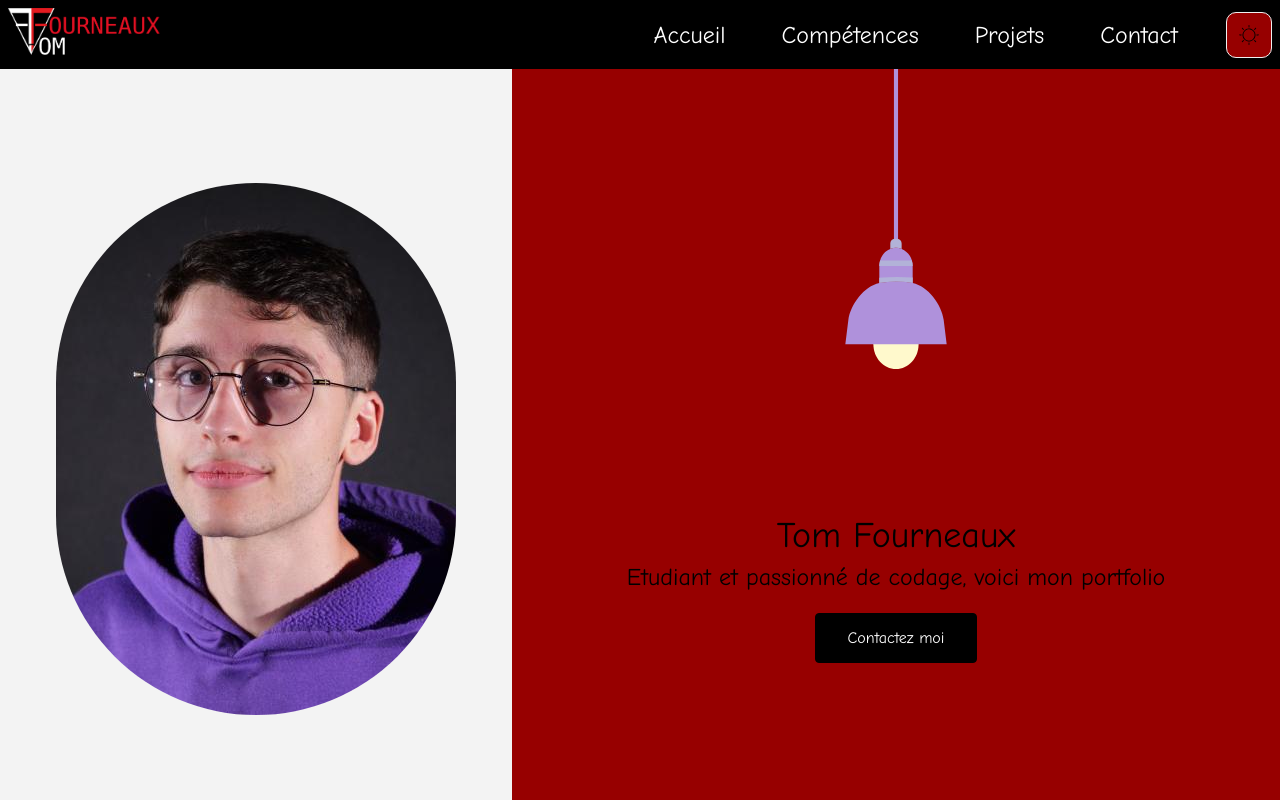
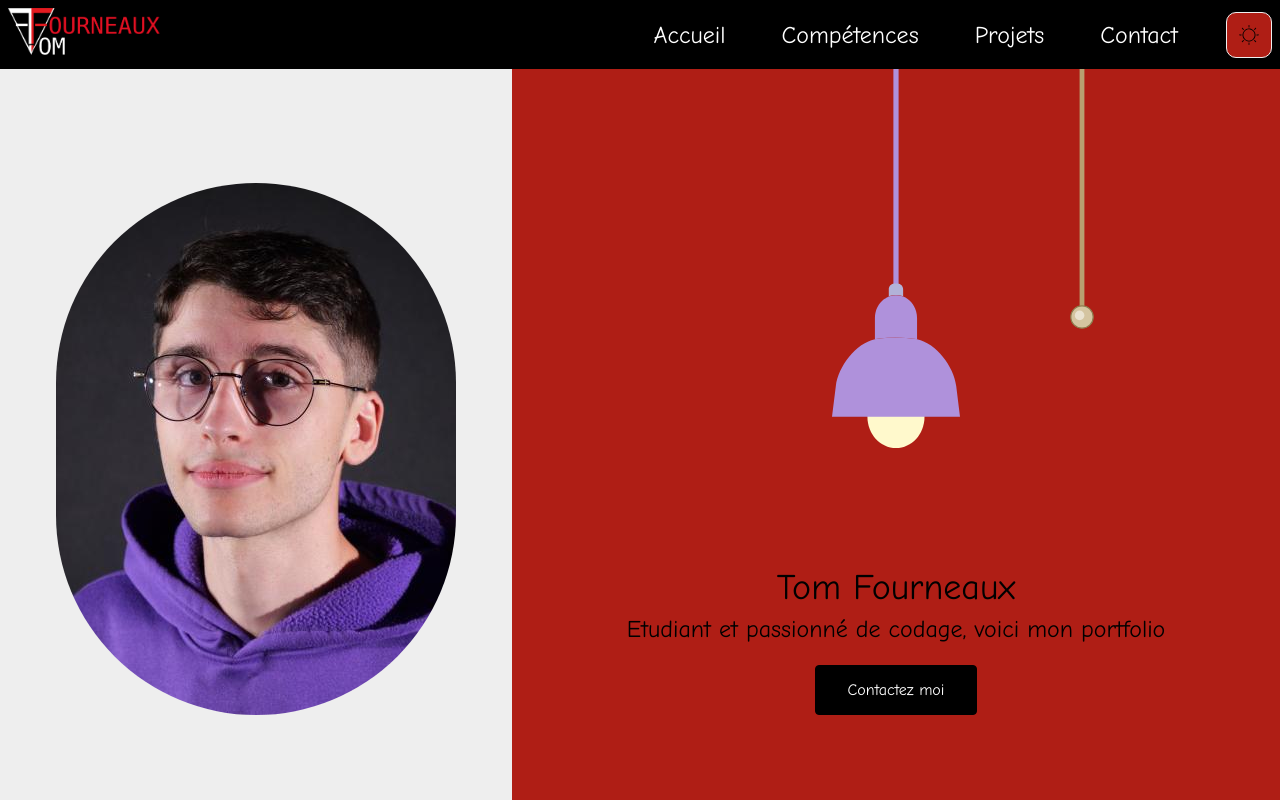
Before and after one commit to tomfrx12/portfolio-react-tom-fourneaux, a React (Vite) app: page / in a window 1280 px wide. Shown: the top 800 px of the page. Built offline with nearby package versions, Linux system fonts and the light colour scheme.

Commit message:
change colors, update light in index

```diff
--- a/src/components/lamp_light.jsx
+++ b/src/components/lamp_light.jsx
@@ -1,23 +1,84 @@
-import light from "../assets/svg/light.svg"
-import lamp from "../assets/svg/lamp.svg"
+import React, { useState } from "react";
 
-import PropTypes from 'prop-types';
+export default function Lamp({ itsDark, setItsDark }) {
+    const [pressed, setPressed] = useState(false);
 
-const Lamp = ({ itsDark, setItsDark }) => { //récupére le bool et la func du dark mode
+    const handleClick = () => {
+        setItsDark(!itsDark);
+        setPressed(true);
+    };
+
+    const handleAnimationEnd = () => {
+        setPressed(false);
+    };
+
     return (
-        <div className="flex flex-col items-center">
-            <img className="z-1 w-[300px] h-[300px] mb-[-25px] cursor-pointer" src={lamp} alt="Lamp of the Lamp" onClick={() => setItsDark(!itsDark)}/>
-            {/* change la valeur inverse du bool à chaque clicker sur la Lamp. la func prend en parametre la valeur du bool pour maj l'état du dark mode directement */}
-            {itsDark && ( //si le bool de dark mode est true alors il affiche l'image
-                <img className="z-0 absolute w-[300px] h-[300px] top-[344px]" src={light} alt="Light enabled"/>
+        <div className="flex flex-col items-center relative">
+            <svg xmlns="http://www.w3.org/2000/svg" viewBox="0 0 52.67 155.95" className="z-1 w-32 h-auto">
+                <defs>
+                    <style>
+                        {`
+                        .color-lamp-1 { fill: #b2b2d8; }
+                        .color-lamp-2 { fill: #fff9cc; }
+                        .color-lamp-3 { fill: #af91db; }
+
+                        /* Animation clignotement plus douce */
+                        @keyframes flicker {
+                            0%, 15%, 30%, 45%, 60%, 75% { opacity: 0; }
+                            7%, 22%, 37%, 52%, 67%, 82% { opacity: 0.45; }
+                            100% { opacity: 0.45; }
+                        }
+
+                        .light-flicker {
+                            animation: flicker 1.5s linear forwards;
+                            mix-blend-mode: luminosity;
+                        }
+                        `}
+                    </style>
+                </defs>
+
+                {/* Lampe */}
+                <g id="lamp">
+                    <path className="color-lamp-2" d="M38.07,143.07c0,7.11-5.26,12.88-11.75,12.88s-11.74-5.77-11.74-12.88,5.26-12.86,11.74-12.86,11.75,5.74,11.75,12.86Z"/>
+                    <rect className="color-lamp-3" x="25.26" width="2.14" height="91.08" />
+                    <path className="color-lamp-1" d="M29.27,93.53v-2.79c.05-1.31-.96-2.41-2.27-2.47h-1.37c-1.3.06-2.31,1.17-2.26,2.47v2.79c1.89-.77,4-.77,5.89,0Z"/>
+                    <path className="color-lamp-3" d="M35,102.46v8.75l-.36-.08c-5.05-.78-10.18-.85-15.25-.19l-1.36.19-.37.08v-8.75c0-.47.04-.94.1-1.41.07-.5.17-1,.32-1.48l.05-.18c.07-.24.16-.47.26-.7l.18-.41c.07-.15.14-.3.22-.44.29-.53.62-1.04,1-1.51.43-.53.9-1,1.43-1.43l.5-.36c.17-.12.35-.24.54-.34.18-.11.36-.22.55-.31l.56-.24c.93-.38,1.93-.58,2.93-.58,1.03,0,2.05.19,3,.58,2.59,1.08,4.54,3.3,5.3,6,.27.95.41,1.94.4,2.93Z"/>
+                    <path className="color-lamp-3" d="M52.67,143.07H0l1.58-12.67c1-7.93,8.11-17.48,16.1-19.2l.37-.08,1.43-.2c5.04-.64,10.15-.57,15.18.2l.34.09c8,1.72,15.14,11.27,16.11,19.2l1.56,12.66Z"/>
+                </g>
+            </svg>
+
+            {/* Lumière */}
+            {itsDark && (
+                <svg xmlns="http://www.w3.org/2000/svg" viewBox="0 0 248.79 258.44" className="z-0 absolute w-[370px] h-[365px] top-[340px]">
+                    <g className="light-flicker">
+                        <path d="M81.895,0L0,258.44h248.79L166.895,0h-85Z" fill="#fff4c5"/>
+                    </g>
+                </svg>
             )}
+
+            <svg viewBox="0 0 100 200" xmlns="http://www.w3.org/2000/svg" className="z-0 absolute top-[-100px] left-[210px] w-20 h-150">
+
+                <style>
+                    {`
+                    @keyframes pressDown {
+                        0% { transform: translateY(0); }
+                        50% { transform: translateY(8px); }
+                        100% { transform: translateY(0); }
+                    }
+
+                    .pressed {
+                        animation: pressDown 1s ease forwards;
+                    }
+                    `}
+                </style>
+
+
+                <g className={`cursor-pointer ${pressed ? "pressed" : ""}`} onClick={handleClick} onAnimationEnd={handleAnimationEnd}>
+                    <line x1="50" y1="-1000" x2="50" y2="160" stroke="#b8a070" strokeWidth="6" strokeLinecap="round"/>
+                    <circle cx="50" cy="160" r="14" fill="#d4c4a0" stroke="#8d7a4c" strokeWidth="1.5"/>
+                    <circle cx="47" cy="158" r="6" fill="white" opacity="0.5"/>
+                </g>
+            </svg>
         </div>
-    )
-};
-
-Lamp.propTypes = {
-    itsDark: PropTypes.bool.isRequired,
-    setItsDark: PropTypes.func.isRequired,
-};
-
-export default Lamp;
+    );
+}
--- a/src/index.css
+++ b/src/index.css
@@ -7,9 +7,9 @@
         font-family: 'Comic Neue', cursive !important;
         --color-primary: #E21022;
         --color-cv-primary: #733280;
-        --color-white-background: #f3f3f3;
+        --color-white-background: #eeeeee;
         --color-white-background-dark: #0f0f0f;
-        --color-red-background: #970000;
+        --color-red-background: #af1e15;
         --color-red-background-dark: #2c1152;
         --color-bg-grey: #bbbbbb;
         --color-bg-grey-dark: #111111;
```
Also changed, not shown: src/assets/svg/lamp.svg (deleted).
